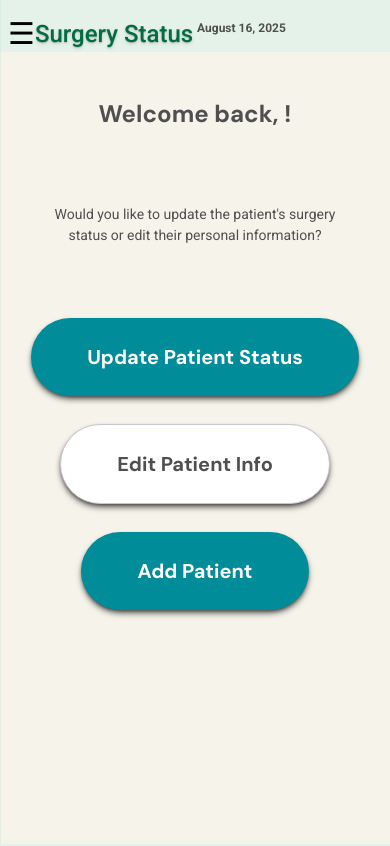
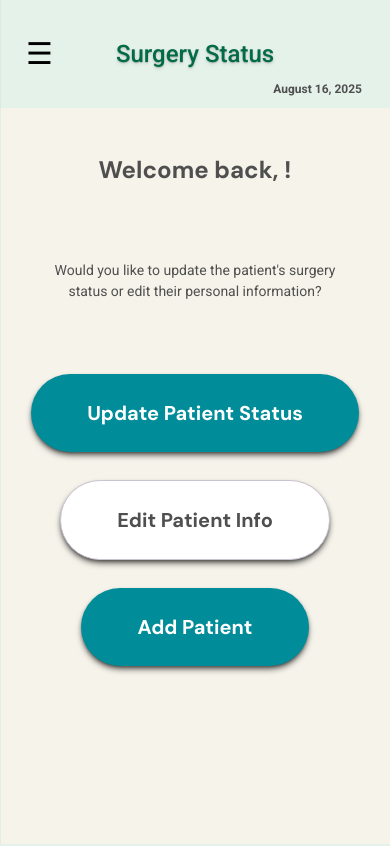
Before and after one commit to chingu-voyages/V56-tier2-team-25, a React (Vite) app: page /admin in a window 390 px wide. Shown: the top 846 px of the page. Built offline with nearby package versions, Linux system fonts and the light colour scheme; the HTML template or start-up script is replaced by a standard one.

Commit message:
mobile header styling

```diff
--- a/src/components/Nav/Header.jsx
+++ b/src/components/Nav/Header.jsx
@@ -10,23 +10,25 @@ const Header = () => {
     const date = new Date().toLocaleDateString('en-US', {month: 'long', day: 'numeric', year: 'numeric'})
 
     return (
-        <header className="w-full transition-all duration-300 shadow-2xl lg:bg-white bg-[rgba(168,213,186,0.3)]">
-            <div className="container mx-auto flex items-center justify-between px-2 pt-4 lg:py-[28px]">
-                <div className='flex flex-row items-center lg:gap-8'>
+        <header className="flex w-full h-[108px] items-center transition-all duration-300 shadow-2xl px-[26px] md:px-0 lg:bg-white bg-[rgba(168,213,186,0.3)]">
              <div
-                        className='relative cursor-pointer z-40 lg:hidden text-3xl'
+                className='absolute cursor-pointer z-40 lg:hidden text-3xl'
                 onClick={() => setMenuOpen(prev => !prev)}
             >
                 &#9776;
             </div>
-                    <div className='flex lg:gap-4 items-center cursor-pointer' onClick={() => navigate("/")} >
+            <div className="container mx-auto flex items-center md:px-2 lg:py-[28px]">
+                <div className='w-full flex lg:gap-4 items-center justify-center md:justify-start cursor-pointer' onClick={() => navigate("/")} >
                     <img className='hidden md:block' src={logo} alt="logo"/>
                     <h1 className='text-2xl lg:text-[2rem] font-medium text-shadow-md text-[#006B44]'>Surgery Status</h1>
+                    <span className='hidden lg:block md:ml-1 lg:mt-[.6rem]  pb-3 lg:pb-0 text-[#4F4F4F] text-xs lg:text-base font-bold lg:font-medium'>{date}</span>
+                    <span className='lg:hidden absolute top-20 right-7 md:ml-1 lg:mt-[.6rem] pb-3 lg:pb-0 text-[#4F4F4F] text-[.75rem] lg:text-base font-bold lg:font-medium'>{date}</span>
+
                 </div>
-                    <span className='ml-1 lg:mt-[.6rem] pb-3 lg:pb-0 text-[#4F4F4F] text-xs lg:text-base font-bold lg:font-medium'>{date}</span>
-                </div>
+
                 <Navbar menuOpen={menuOpen} setMenuOpen={setMenuOpen}/>
             </div>
+
         </header>
     )
 }
--- a/src/components/Nav/MobileMenu.jsx
+++ b/src/components/Nav/MobileMenu.jsx
@@ -8,7 +8,7 @@ const MobileMenu = ( { menuOpen, setMenuOpen, linksArr }) => {
         <div
 
             className={`
-                fixed top-0 left-0 h-screen w-[72%] bg-[#A8D5BA] flex flex-col pt-30 px-8 transition-all duration-300 ease-in-out z-50
+                fixed top-0 left-0 h-screen w-[72%] bg-[#A8D5BA] flex flex-col pt-30 px-7 transition-all duration-300 ease-in-out z-50
                 ${ menuOpen ? 'translate-x-0' : '-translate-x-full' }
             `}
         >
--- a/src/components/Nav/Navbar.jsx
+++ b/src/components/Nav/Navbar.jsx
@@ -114,7 +114,7 @@ const Navbar = ( {menuOpen, setMenuOpen }) => {
     return (
         <>
 
-            <nav className="hidden lg:flex items-center space-x-17">
+            <nav className="w-full hidden lg:flex items-center md:justify-end md:space-x-17">
                 {links}
             </nav>
             <MobileMenu
```
Lines whose indentation alone changed are shown as unchanged.
